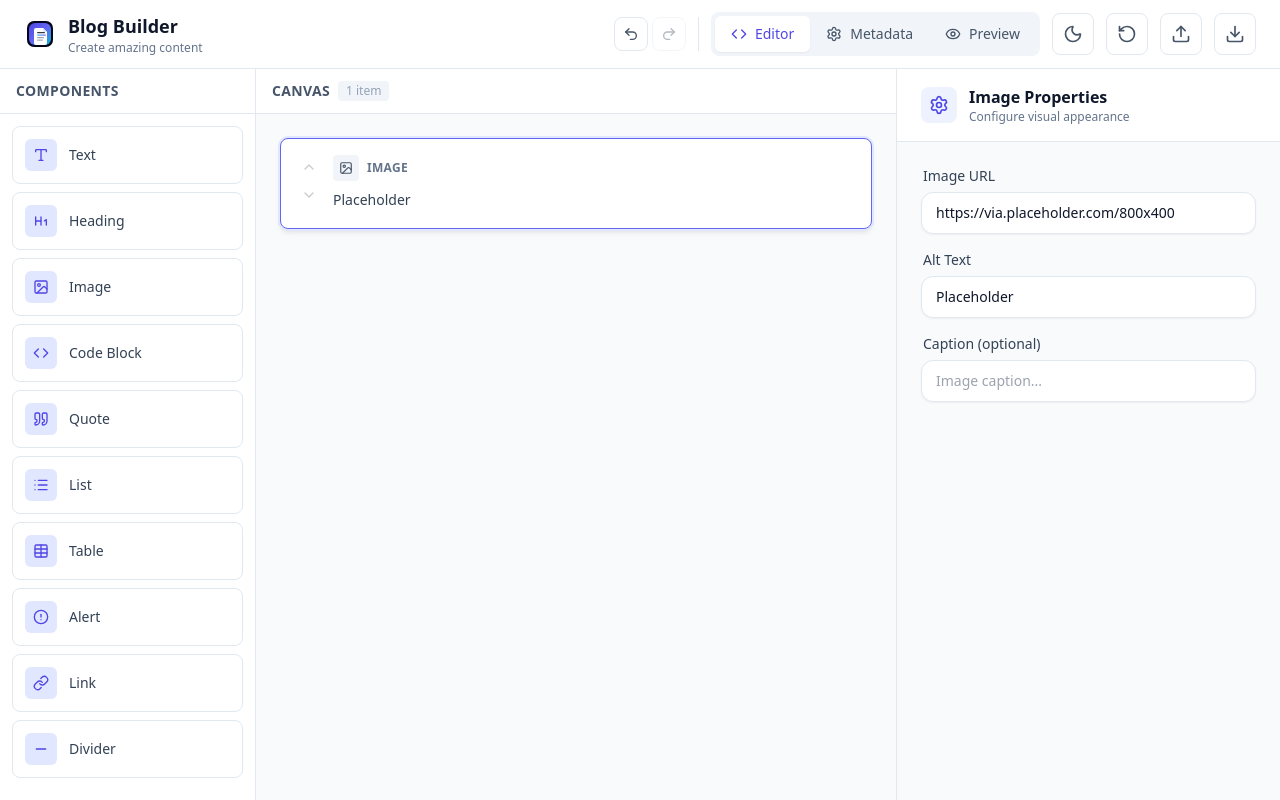
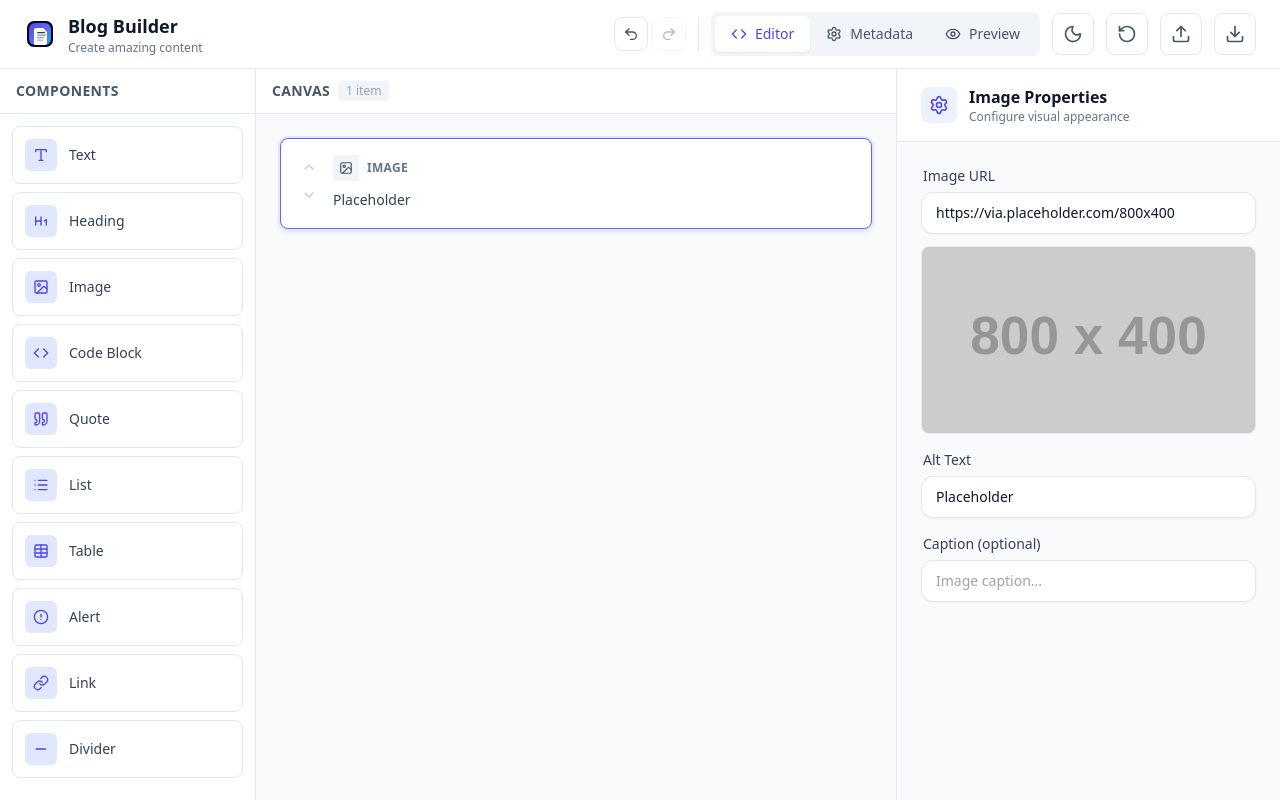
Before and after one commit to mustafakbaser/blog-post-builder, a React (Vite) app: page / in a window 1280 px wide. Both pictures are taken after a click on the button "Image". Built offline with nearby package versions, Linux system fonts and the light colour scheme.

Commit message:
feat: Implement blog post content editor with section management and a metadata form.

```diff
--- a/src/components/Editor.tsx
+++ b/src/components/Editor.tsx
@@ -1,4 +1,4 @@
-import { useState } from 'react';
+import { useState, useEffect } from 'react';
 import type { ContentSection } from '../types/blog';
 import { Type, Image as ImageIcon, Code, Quote, List, Table, AlertCircle, Link as LinkIcon, Minus, Heading1, XCircle, Plus, ChevronUp, ChevronDown, Settings, Trash2, PanelLeftOpen, PanelRightOpen, X, Copy } from 'lucide-react';
 import ConfirmDialog from './ConfirmDialog';
@@ -147,6 +147,31 @@ function CanvasItem({ section, onDelete, onDuplicate, onSelect, onMoveUp, onMove
 }
 
 // Properties Panel Component
+const ImagePreview = ({ url }: { url: string }) => {
+    const [error, setError] = useState(false);
+    useEffect(() => { setError(false); }, [url]);
+
+    if (!url) return null;
+
+    return (
+        <div className="mt-3 relative aspect-video bg-slate-100 dark:bg-slate-800 rounded-lg overflow-hidden border border-slate-200 dark:border-slate-700 flex items-center justify-center">
+            {!error ? (
+                <img
+                    src={url}
+                    alt="Preview"
+                    className="w-full h-full object-cover"
+                    onError={() => setError(true)}
+                />
+            ) : (
+                <div className="flex flex-col items-center text-slate-400">
+                    <ImageIcon className="w-8 h-8 mb-1 opacity-50" />
+                    <span className="text-[10px] uppercase tracking-wider font-medium">Invalid Image</span>
+                </div>
+            )}
+        </div>
+    );
+};
+
 function PropertiesPanel({ section, onChange }: { section: ContentSection | null; onChange: (updated: ContentSection) => void }) {
     if (!section) {
         return (
@@ -296,6 +321,7 @@ function PropertiesPanel({ section, onChange }: { section: ContentSection | null
                                 className={inputClass}
                                 placeholder="https://example.com/image.jpg"
                             />
+                            <ImagePreview url={section.url} />
                         </div>
                         <div>
                             <label className={labelClass}>Alt Text</label>
--- a/src/components/MetadataForm.tsx
+++ b/src/components/MetadataForm.tsx
@@ -140,7 +140,7 @@ export default function MetadataForm({
                                 />
                             </InputGroup>
 
-                            <InputGroup label="Internal ID" icon={Hash} className="col-span-1">
+                            <InputGroup label="ID" icon={Hash} className="col-span-1">
                                 <input
                                     type="number"
                                     value={post.id}
```
